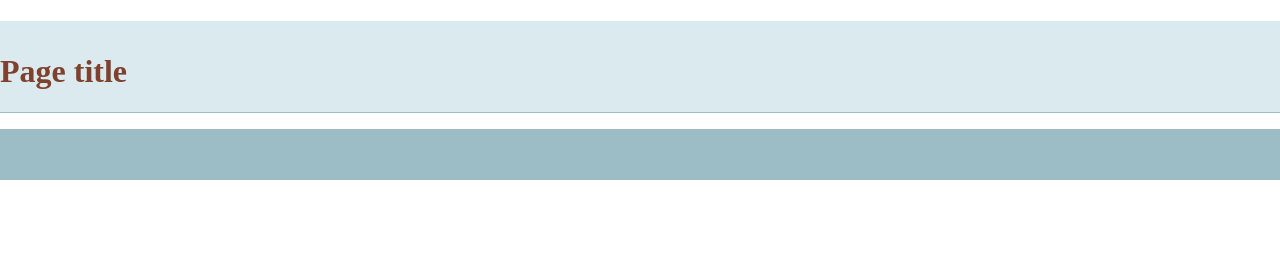
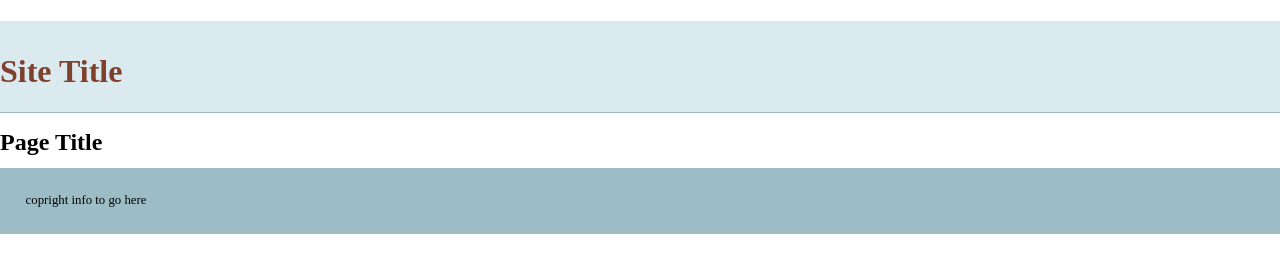
Before and after one commit to AaronHalsell/git-basics, a plain HTML site: page index.html in a window 1280 px wide. Drawn offline with nearby package versions, Linux system fonts and the light colour scheme.

Commit message:
add more info to template

```diff
--- a/index.html
+++ b/index.html
@@ -14,13 +14,14 @@
     </head>
     <body>
     <header>
-	<h1>Page title</h1>
+	<h1>Site Title</h1>
     </header>
     <nav id="pageNav">
     </nav>
     <main>
+        <h2>Page Title</h2>
     </main>
-    <footer>
+    <footer>copright info to go here
     </footer>
         <script>
 //use the modernizr load to load up external scripts. This will load the scripts asynchronously, but the order listed matters. Although it will load all scripts in parallel, it will execute them in the order listed
```
